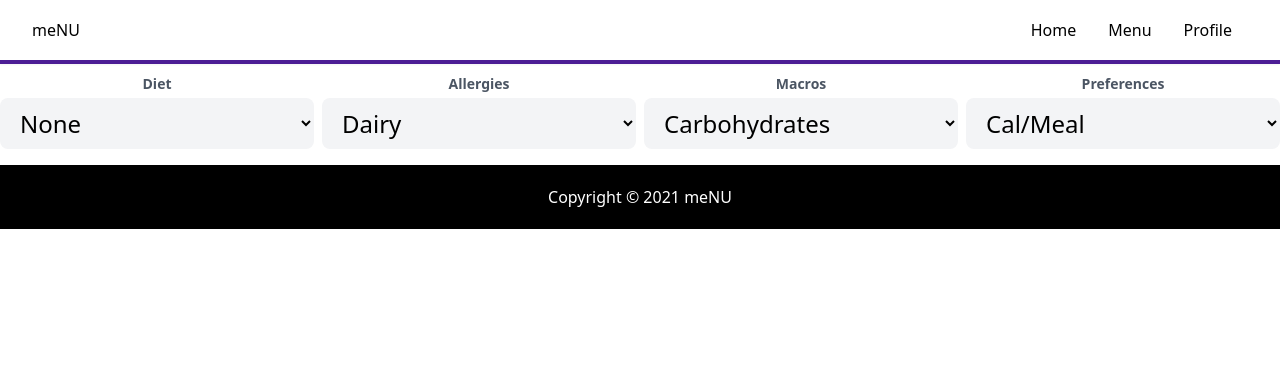
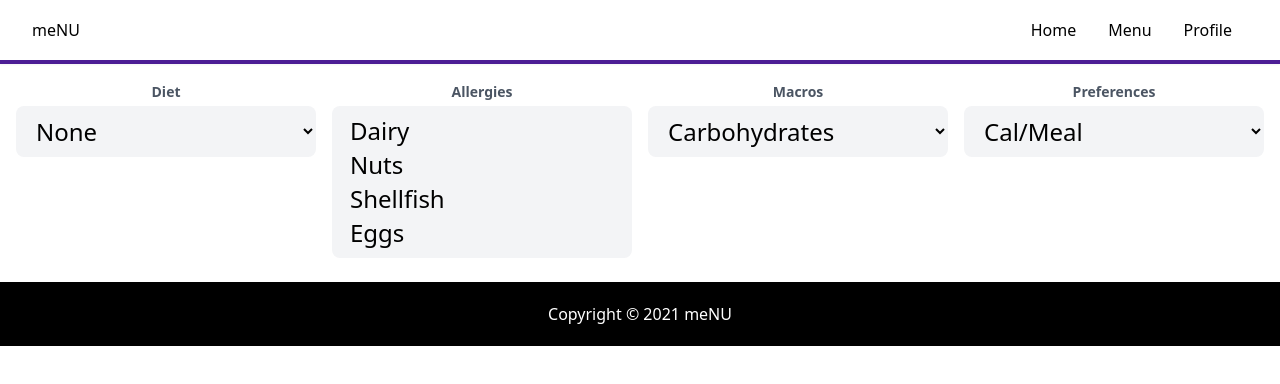
Before and after one commit to SengdowJones/meNU, a React (Create React App) app: page /profile in a window 1280 px wide. Shown: the top 384 px of the page. Built offline with nearby package versions, Linux system fonts and the light colour scheme.

Commit message:
Add select multiple for allergies

```diff
--- a/src/pages/profile.js
+++ b/src/pages/profile.js
@@ -2,7 +2,7 @@ import React from 'react';
 
 const Profile = () => {
   return (
-    <div className='grid grid-cols-4 gap-2 bg-white'>
+    <div className='grid px-4 py-2 grid-cols-4 gap-4 bg-white'>
       <div className='text-2xl text-center font-black'>
         <div class="relative mb-4 ">
             <label class="block ">
@@ -23,7 +23,7 @@ const Profile = () => {
             <label class="block ">
                 <label for="email" class="text-sm leading-7 text-gray-600">Allergies</label>
                 <select
-                    class="block w-full px-4 py-2 bg-gray-100 border-transparent rounded-lg focus:border-gray-500 focus:bg-white focus:ring-0">
+                    class="form-multiselect block w-full px-4 py-2 bg-gray-100 border-transparent rounded-lg focus:border-gray-500 focus:bg-white focus:ring-0" multiple>
                     <option>Dairy</option>
                     <option>Nuts</option>
                     <option>Shellfish</option>
```
